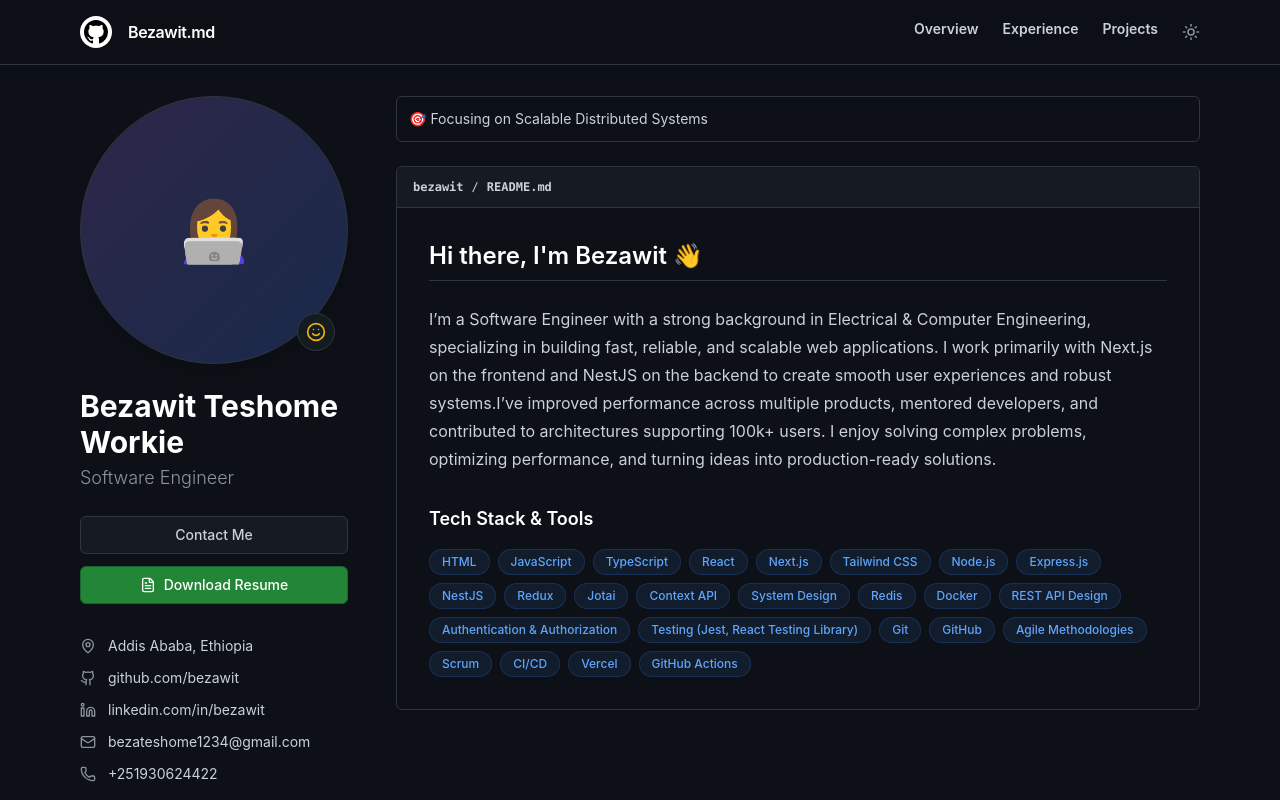
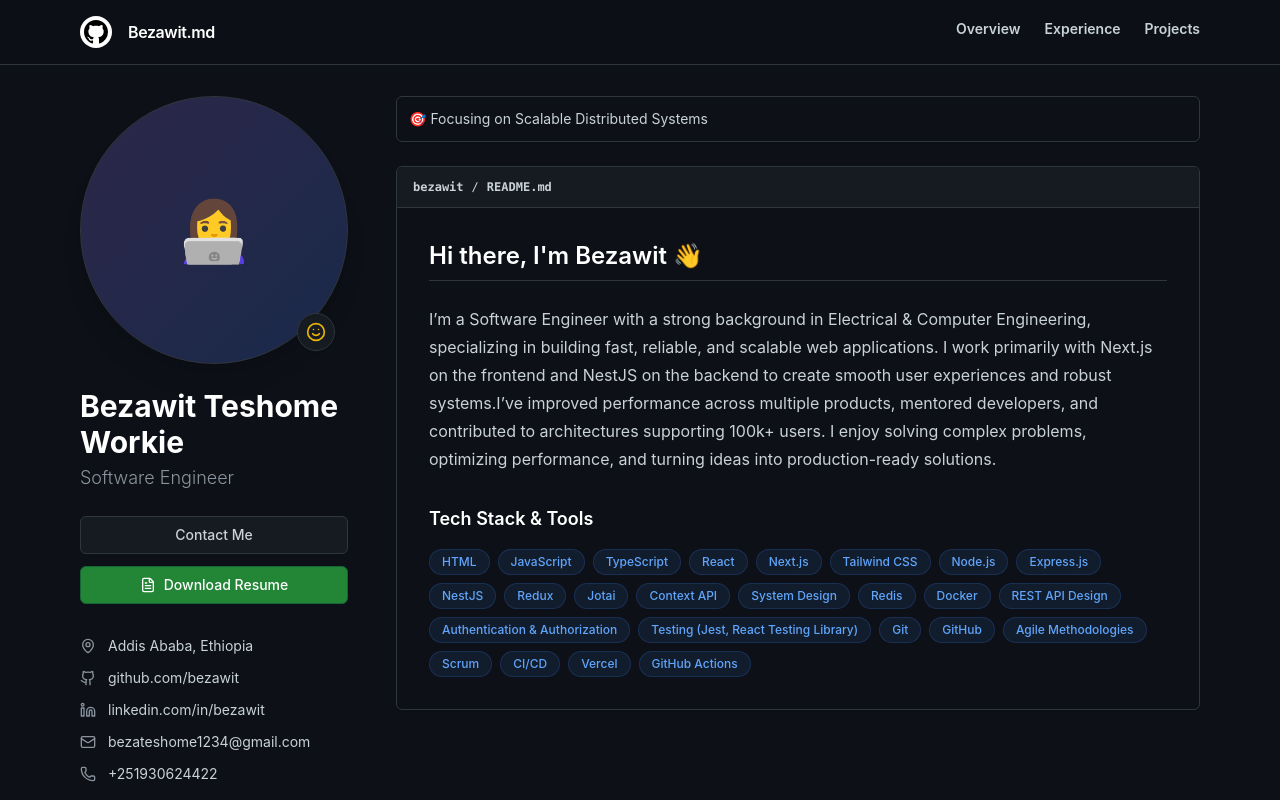
Before and after one commit to Bezaaa/portfolio, a React (Vite) app: page / in a window 1280 px wide. Shown: the top 800 px of the page. Built offline with nearby package versions, Linux system fonts and the light colour scheme.

Commit message:
removed toogle theme

```diff
--- a/src/App.tsx
+++ b/src/App.tsx
@@ -3,21 +3,21 @@
 import Education from "./components/Education";
 import GitHubExperience from "./components/GithubExperience";
 import Hero from "./components/Hero";
-import Navbar from "./components/Navbar";
+
 import PinnedRepos from "./components/PinnedRepos";
 import  { USER_DATA } from "./constants/user-data";
+import Navbar from "./components/Navbar";
 
 
 
 function App() {
-  const theme = 'dark';
-  const toggleTheme = () => {};
+
 
   return (
     <div className="min-h-screen font-sans bg-gh-bg text-gh-text selection:bg-gh-blue/30">
 
       <div className="relative z-10">
-        <Navbar theme={theme} toggleTheme={toggleTheme} />
+        <Navbar  />
 
         <main>
           <Hero />
--- a/src/components/Navbar.tsx
+++ b/src/components/Navbar.tsx
@@ -1,8 +1,8 @@
 
-import {  Moon, Sun } from 'lucide-react';
+
 import { Link } from 'react-scroll';
 
-export default function Navbar({ theme, toggleTheme }: { theme: string, toggleTheme: () => void }) {
+export default function Navbar() {
   return (
     <nav className="fixed w-full z-50 bg-[#0d1117]/90 backdrop-blur-md border-b border-gh-border">
       <div className="max-w-6xl mx-auto px-4 h-16 flex items-center justify-between">
@@ -26,9 +26,7 @@
                {item}
              </Link>
           ))}
-          <button onClick={toggleTheme} className="text-gh-muted hover:text-white">
-            {theme === 'dark' ? <Sun size={18}/> : <Moon size={18}/>}
-          </button>
+
         </div>
       </div>
     </nav>
```
